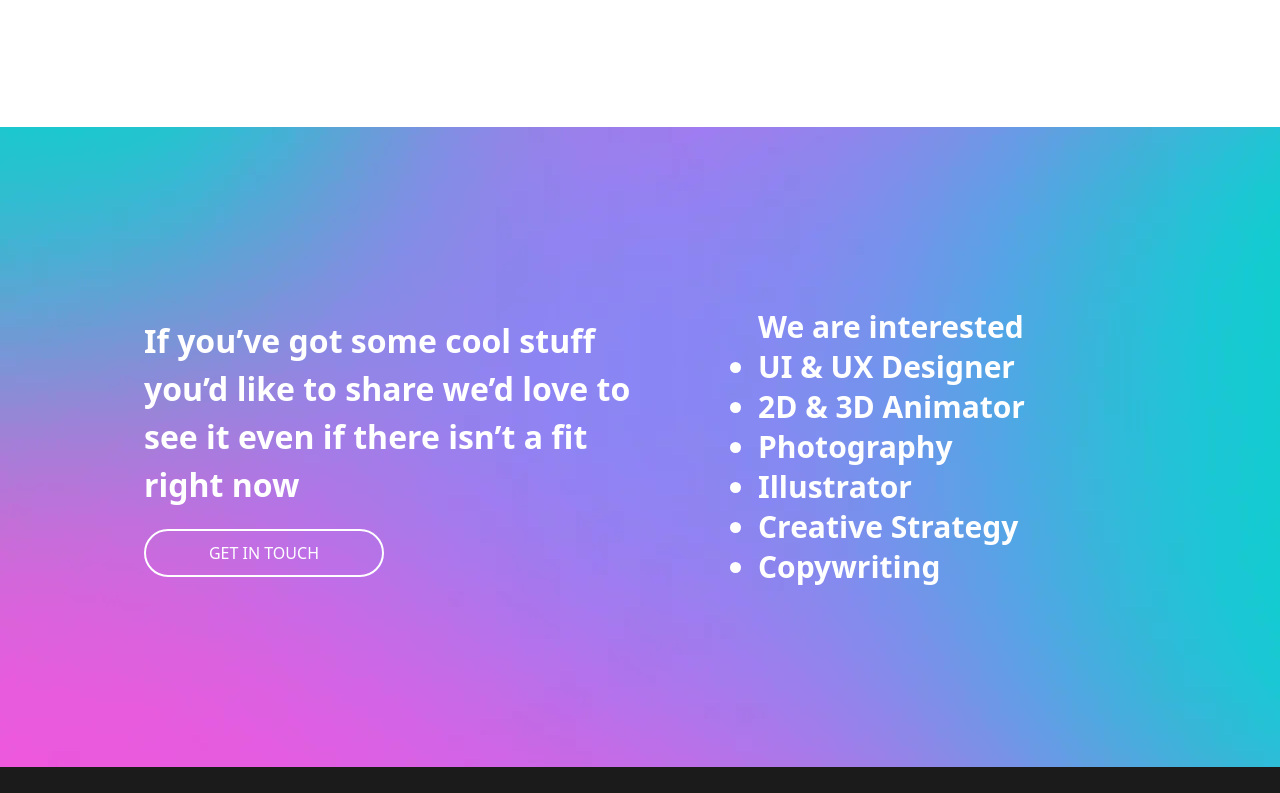
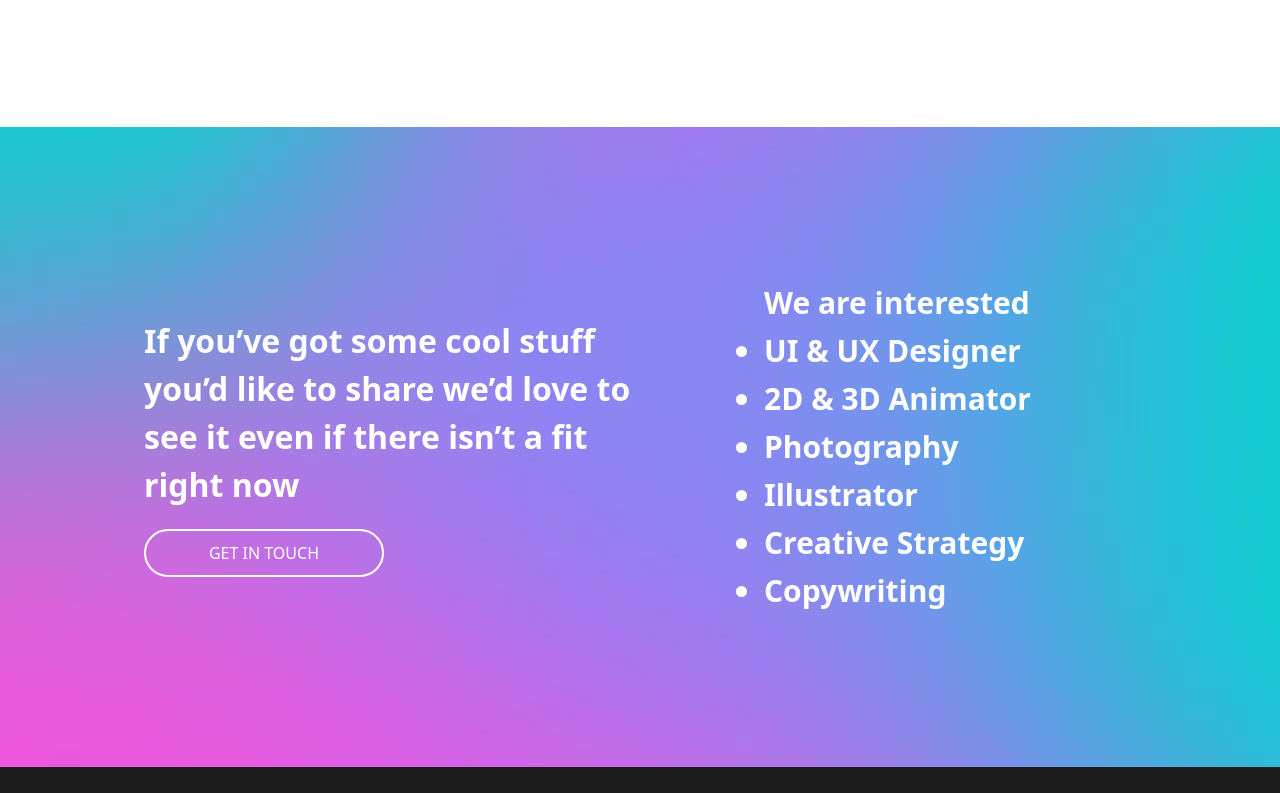
Before and after one commit to borodedamie/jaga-visuals, a React (Vite) app: page /career in a window 1280 px wide. Shown: the part 1107-1900 px from the top of the page. Built offline with nearby package versions, Linux system fonts and the light colour scheme.

Commit message:
fixed alignment issue on careers page

```diff
--- a/src/components/Interests.jsx
+++ b/src/components/Interests.jsx
@@ -3,7 +3,7 @@ import hero from "../assets/bg.webp";
 import { NavLink } from "react-router-dom";
 const Interests = () => {
   return (
-    <div style={{ backgroundImage: `url(${hero})` }} className="flex mt-20 px-5 flex-col md:flex-row py-20 md:h-[40rem] justify-center items-center gap-[7rem]">
+    <div style={{ backgroundImage: `url(${hero})` }} className="flex mt-20 px-5 flex-col md:flex-row py-20 md:h-[40rem] justify-center items-center gap-[10%]">
       <div className="" style={{ flex: 1, marginLeft: '10%' }}>
         <h2 className="text-white text-[32px] font-bold mb-5">
           If you’ve got some cool stuff you’d like to share we’d love to see it
@@ -16,7 +16,7 @@ const Interests = () => {
           </button>
         </NavLink>
       </div>
-      <ul className="list-disc leading-[2.5rem] text-white text-[30px] font-bold " style={{ flex: 1 }}>
+      <ul className="list-disc leading-[3rem] text-white text-[30px] font-bold " style={{ flex: 1 }}>
         <p>We are interested</p>
         <li>UI & UX Designer</li>
         <li>2D & 3D Animator</li>
```
